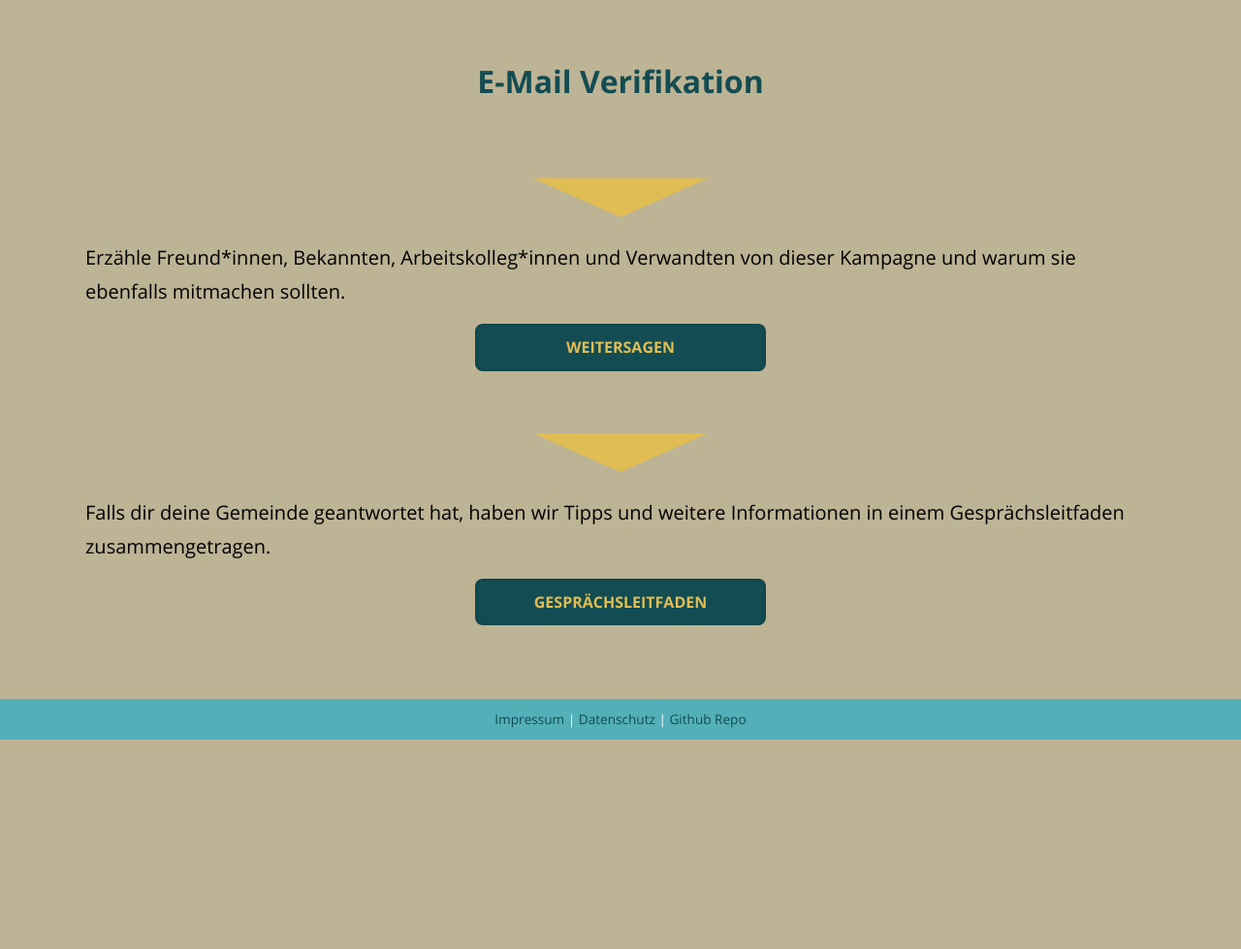
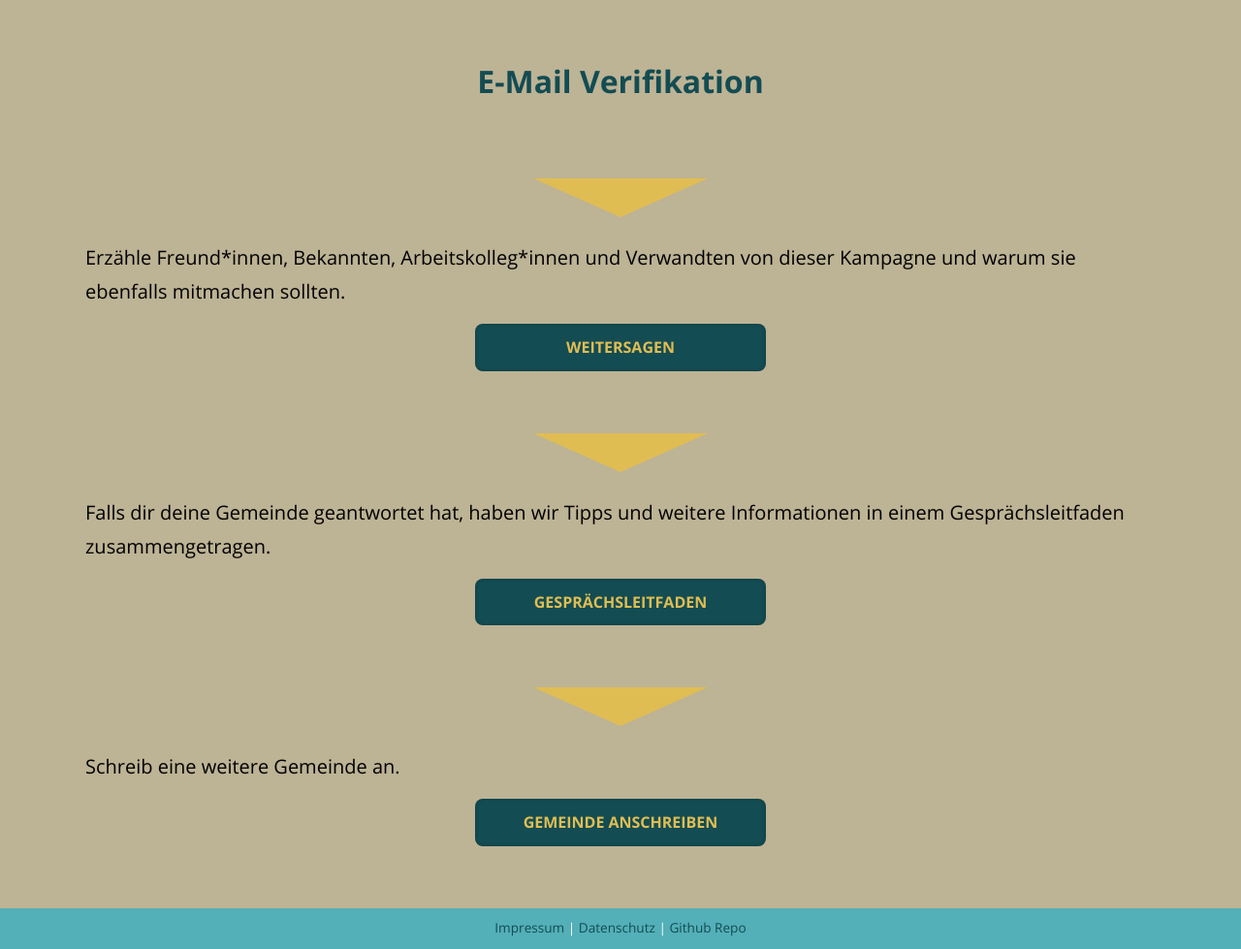
Before and after one commit to c3wien/Poke-That-Gmeind, a Python web app: template luftfilterbegehren/templates/act/validate.html in a window 1280 px wide. Shown: the part 98-1077 px from the top of the page at 97% size. Before the commit the page ends 861 px from the top, so only its background shows below. Run offline with Jinja, Linux system fonts and the light colour scheme; the template is opened without the code that fills it, so the values that code supplies are empty; some libraries are stand-ins or nearby versions.

Commit message:
add section for another city to validate

```diff
--- a/luftfilterbegehren/templates/act/validate.html
+++ b/luftfilterbegehren/templates/act/validate.html
@@ -27,4 +27,10 @@
              <a class="btn btn-back top" href="/konversationsleitfaden/">Gesprächsleitfaden</a>
          </div>
     </section>
+    <section>
+         <div class="container">
+             <p>Schreib eine weitere Gemeinde an.</p>
+             <a class="btn btn-back top" href="/gemeinden/">Gemeinde anschreiben</a>
+        </div>
+    </section>
 {% endblock %}
```
